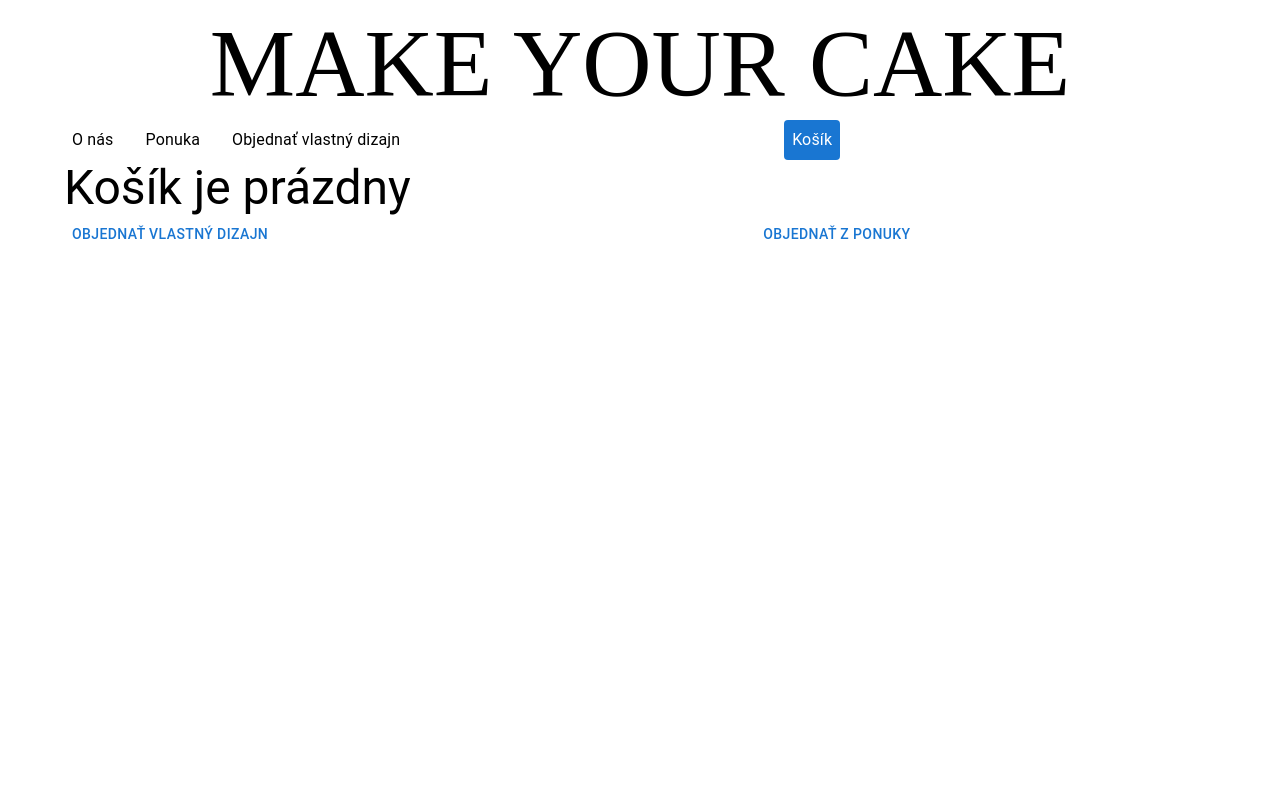
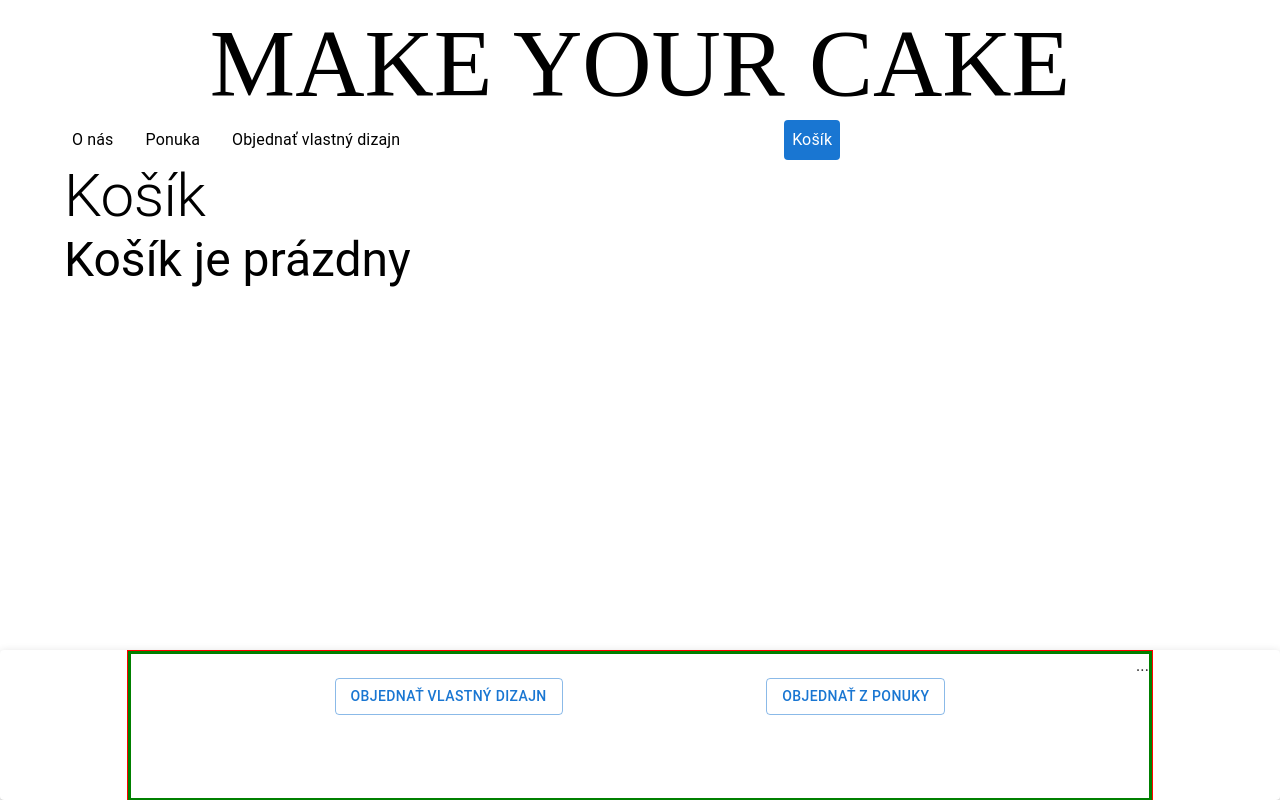
Before and after one commit to MartinZZZ/MakeYourCake, a Next.js app in the folder frontend/: page /kosik in a window 1280 px wide. Built offline with nearby package versions, Linux system fonts and the light colour scheme; a web font is replaced by a local one.

Commit message:
pridane odstranovanie poloziek z kosika

```diff
--- /dev/null
+++ b/frontend/components/kosik/KosikFooter.tsx
@@ -0,0 +1,75 @@
+import {BottomNavigation, Box, Button, Paper, Typography} from "@mui/material";
+
+import React from "react";
+
+
+export function KosikFooter(price) {
+
+    function NonEmptyKosikFooter() {
+        return (
+            <Box sx={{width: '100%', border: '3px solid green'}}>
+
+                <Box sx={{display: 'flex', justifyContent: 'end'}}>
+                    <Typography variant="h3" component="h3">
+                        cena celkom: {price} €
+                    </Typography>
+                </Box>
+
+                <Box sx={{display: 'flex', justifyContent: 'space-evenly', flex: 1}}>
+
+                    <Button variant="outlined" href={''}>
+                        Pokračovať v nákupe
+                    </Button>
+
+                    <Button variant="outlined" href={''}>
+                        Pokračovať k platbe
+                    </Button>
+
+                </Box>
+            </Box>
+
+        )
+    }
+
+    function EmptyKosikFooter() {
+        return (
+
+            <Box sx={{width: '100%', border: '3px solid green'}}>
+                <Box sx={{display: 'flex', justifyContent: 'end'}}>
+                    ...
+                </Box>
+
+                <Box sx={{display: 'flex', justifyContent: 'space-evenly', flex: 1}}>
+
+                    <Button variant="outlined" href='/objednat-vlastny-dizajn'>
+                        Objednať vlastný dizajn
+                    </Button>
+
+                    <Button variant="outlined" href='/ponuka'>
+                        Objednať z ponuky
+                    </Button>
+                </Box>
+            </Box>
+
+        )
+    }
+
+    return (
+        <Paper sx={{
+            position: 'fixed',
+            bottom: 0,
+            left: 0,
+            right: 0,
+            height: '150px',
+            zIndex: 999,
+            display: 'flex',
+            justifyContent: 'center'
+        }} elevation={3}>
+            <BottomNavigation sx={{width: '80%',height: '100%', border: '1px solid red'}}>
+                {(price <= 0) ? EmptyKosikFooter() : NonEmptyKosikFooter()}
+            </BottomNavigation>
+        </Paper>
+
+    )
+
+}
--- a/frontend/components/kosik/UpdateKosik.tsx
+++ b/frontend/components/kosik/UpdateKosik.tsx
@@ -27,8 +27,27 @@ export const AddToKosik = (vlastny: boolean, rest, limitations = null, id = null
 }
 
 
-export const UpdateKosik = (vlastny, item) => {
+// export const UpdateKosik = (vlastny, item) => {
+//     if (item.amount <= 0) vlastny ? delete KosikItems.ItemsVlastnyDizajn[ItemToString(item.properties)] : delete KosikItems.ItemsZPonuky[ItemToString(item.properties)]
+// }
 
-    if (item.amount > 0) return
-    vlastny ? delete KosikItems.ItemsVlastnyDizajn[ItemToString(item.properties)] : delete KosikItems.ItemsZPonuky[ItemToString(item.properties)]
-}
+// export const UpdateKosik = () => {
+//     let item
+//     Object.entries(KosikItems.ItemsVlastnyDizajn).map(([key, value]) => {
+//         if (value.amount <= 0) item = value
+//     })
+//
+//     if (item) {
+//         delete KosikItems.ItemsVlastnyDizajn[ItemToString(item.properties)]
+//         return
+//     }
+//
+//     Object.entries(KosikItems.ItemsZPonuky).map(([key, value]) => {
+//         if (value.amount <= 0) item = value
+//     })
+//
+//     if (item) {
+//         delete KosikItems.ItemsZPonuky[ItemToString(item.properties)]
+//     }
+//
+// }
--- a/frontend/components/kosik/ItemDetail.tsx
+++ b/frontend/components/kosik/kosikItem/ItemDetail.tsx
@@ -1,7 +1,7 @@
 import {Box} from "@mui/material";
 
 import React from "react";
-import {LabelTextPair} from "../LabelTextPair";
+import {LabelTextPair} from "../../LabelTextPair";
 
 export function ItemDetail(vlastny, item) {
 
--- a/frontend/components/kosik/ItemImage.tsx
+++ b/frontend/components/kosik/kosikItem/ItemImage.tsx
@@ -1,8 +1,8 @@
 import {Box, Card, CardMedia, Paper} from "@mui/material";
 
 import React from "react";
-import {Torta} from "../Torta";
-import {Rez} from "../Rez";
+import {Torta} from "../../Torta";
+import {Rez} from "../../Rez";
 
 export function ItemImage(vlastny, item) {
 
--- /dev/null
+++ b/frontend/components/kosik/kosikItem/ItemPrice.tsx
@@ -0,0 +1,96 @@
+import {Box, Button, Dialog, DialogActions, DialogTitle, Typography} from "@mui/material";
+
+import React, {useState} from "react";
+import {LabelTextPair} from "../../LabelTextPair";
+
+
+export function ItemPrice(vlastny, item) {
+
+    const [amount, setAmount] = useState(getAmount)
+    const [price, setPrice] = useState(item.price)
+    const [open, setOpen] = useState(false)
+
+    const handleClose = () => {
+        setOpen(false)
+    }
+
+    function getAmount() {
+        return item.amount
+    }
+
+
+    function updateAmount(add: boolean) {
+        add ? item.amount++ : item.amount--
+
+        setAmount(item.amount)
+        setPrice(item.amount * item.price)
+
+    }
+
+    const onClickAdd = () => {
+        updateAmount(true)
+    }
+
+    const onClickRemove = () => {
+
+        if (item.amount - 1 == 0) {
+            setOpen(true)
+        } else {
+            removeItem()
+        }
+
+    }
+
+    const removeItem = () => {
+        handleClose()
+        updateAmount(false)
+    }
+
+
+    return (
+        <Box sx={{p: 2, display: 'flex', flexDirection: 'column'}}>
+
+            <Box sx={{p: 2, display: 'flex', flexDirection: 'row', justifyContent: 'center'}}>
+
+                <Button onClick={onClickRemove}>
+                    -
+                </Button>
+                {amount.toString()}
+                <Button onClick={onClickAdd}>
+                    +
+                </Button>
+
+            </Box>
+            <Box sx={{p: 2, display: 'flex', flexDirection: 'row', justifyContent: 'end'}}>
+                {amount > 1 ?
+                    (<LabelTextPair label="Cena" text={item.price.toString() + '€'}/>) : ''
+                }
+
+                <LabelTextPair label="Cena" text={price.toString() + '€'}/>
+            </Box>
+
+            <Dialog
+                open={open}
+                onClose={handleClose}
+                aria-labelledby="alert-dialog-title"
+                aria-describedby="alert-dialog-description"
+            >
+                <DialogTitle id="alert-dialog-title">
+                    <Typography variant="h6" my={2}>
+                        Naozaj chcete odobrať tovar z košíka?
+                    </Typography>
+                </DialogTitle>
+                <DialogActions style={{justifyContent: 'space-between'}}>
+                    <Button onClick={handleClose}>Neodobrať</Button>
+                    <Button
+                        onClick={removeItem}
+                        autoFocus
+                    >
+                        Odobrať
+                    </Button>
+                </DialogActions>
+            </Dialog>
+        </Box>
+
+    )
+}
--- a/frontend/components/kosik/KosikItem.tsx
+++ b/frontend/components/kosik/kosikItem/KosikItem.tsx
@@ -1,13 +1,12 @@
-import {Box, Grid} from "@mui/material";
+import {Grid, Paper} from "@mui/material";
 import React from "react";
 import {ItemImage} from "./ItemImage";
 import {ItemDetail} from "./ItemDetail";
 import {ItemPrice} from "./ItemPrice";
 
 export function KosikItem(vlastny, item) {
-
     return (
-        <Box sx={{width: '100%', typography: 'body1', padding: '20px'}}>
+        <Paper sx={{width: '100%', typography: 'body1', padding: '20px', margin:'20px'}}>
             <Grid container spacing={2} sx={{border: '1px solid black', minHeight: '200px', maxHeight: '200px'}}>
                 <Grid xs={4}
                       sx={{
@@ -28,6 +27,6 @@ export function KosikItem(vlastny, item) {
                 </Grid>
 
             </Grid>
-        </Box>
+        </Paper>
     )
 }
--- a/frontend/pages/kosik/index.tsx
+++ b/frontend/pages/kosik/index.tsx
@@ -1,24 +1,19 @@
-import {BottomNavigation, Box, Button, Paper, Typography} from '@mui/material'
+import {Box, Typography} from '@mui/material'
 
-import {getTranslation} from "../../helpers/getTranslation";
 import React, {useState} from "react";
 
 import {KosikItems} from "../../components/kosik/KosikItems";
-import {Section} from "../../components/Section";
-import {KosikItem} from "../../components/kosik/KosikItem";
+import {KosikItem} from "../../components/kosik/kosikItem/KosikItem";
+import {KosikFooter} from "../../components/kosik/KosikFooter";
 
 
 export default function Kosik() {
 
     const [price, setPrice] = useState(getPrice)
 
-    function updatePrice(){
-        setPrice(getPrice)
-    }
 
     function getPrice() {
         let sum = 0
-
         Object.entries(KosikItems.ItemsZPonuky).map(([key, value]) => {
             sum += value.price * value.amount
         })
@@ -29,6 +24,9 @@ export default function Kosik() {
         return sum
     }
 
+    function updatePrice() {
+        setPrice(getPrice)
+    }
 
     // const {limitations, ...rest} = useAppSelector((state) => state.cakeReducer)
 
@@ -55,70 +53,47 @@ export default function Kosik() {
     // }
 
 
-    if (Object.keys(KosikItems.ItemsZPonuky).length + Object.keys(KosikItems.ItemsVlastnyDizajn).length === 0) {
-        return (
-            <Box sx={{width: '100%', typography: 'body1'}}>
-                <Typography variant="h3" component="h2">
+    function prazdnyKosikText() {
+        if (price <= 0)
+            return (
+                <Typography variant="h3" component="h3">
                     Košík je prázdny
-                </Typography>
+                </Typography>)
 
-                <Section
-                    leftSideElement={
-                        <Button href='/objednat-vlastny-dizajn'>
-                            Objednať vlastný dizajn
-                        </Button>
-                    }
-                    rightSideElement={
-                        <Button href='/ponuka'>
-                            Objednať z ponuky
-                        </Button>
-                    }
-                />
+        return (<></>)
+    }
 
 
-            </Box>
-        )
+    // funkcia na skryvanie objektov v kosiku kde pocet je 0
+    function displayItemBox(vlastny, name) {
+        let zoz = vlastny ? KosikItems.ItemsVlastnyDizajn : KosikItems.ItemsZPonuky
+        return (zoz[name].amount > 0) ? 'show' : 'none'
     }
 
-    return (<Box sx={{width: '100%', typography: 'body1'}} onClick={updatePrice}>
+    return (
+        <Box sx={{width: '100%', typography: 'body1'}} onClick={updatePrice}>
 
             <Typography variant="h2" component="h2">
                 Košík
             </Typography>
 
-            {Object.entries(KosikItems.ItemsZPonuky).map(([key, value]) => {
-                return KosikItem(false, value);
-            })}
+            {prazdnyKosikText()}
 
-            {Object.entries(KosikItems.ItemsVlastnyDizajn).map(([key, value]) => {
-                return KosikItem(true, value);
-            })}
+            {Object.keys(KosikItems.ItemsZPonuky).map(name => (
+                <Box display={displayItemBox(false, name)}>{KosikItem(false, KosikItems.ItemsZPonuky[name])}</Box>
+            ))}
 
+            {Object.keys(KosikItems.ItemsVlastnyDizajn).map(name => (
+                <Box display={displayItemBox(true, name)}>{KosikItem(true, KosikItems.ItemsVlastnyDizajn[name])}</Box>
+            ))}
 
             <Box sx={{
-                display: 'flex', justifyContent: 'center', minHeight: '10vh',
-                padding: '0 0 100px 0'
+                display: 'flex', justifyContent: 'center', minHeight: '10vh', padding: '0 0 100px 0'
             }}>
-
+                {KosikFooter(price)}
             </Box>
 
-
-            <Paper sx={{position: 'fixed', bottom: 0, left: 0, right: 0, height: '150px', zIndex:999}} elevation={3}>
-                <BottomNavigation>
-                    <Box>
-                        <p>cena celkom: {price} € </p>
-                        <Button variant="contained">
-                            Späť k nákupu
-                        </Button>
-                        <Button variant="contained">
-                            Prejsť k platbe
-                        </Button>
-                    </Box>
-                </BottomNavigation>
-            </Paper>
-
         </Box>
-
 
     )
 
```
Also changed, not shown: frontend/components/kosik/ItemPrice.tsx (deleted, +0 -56 lines).
